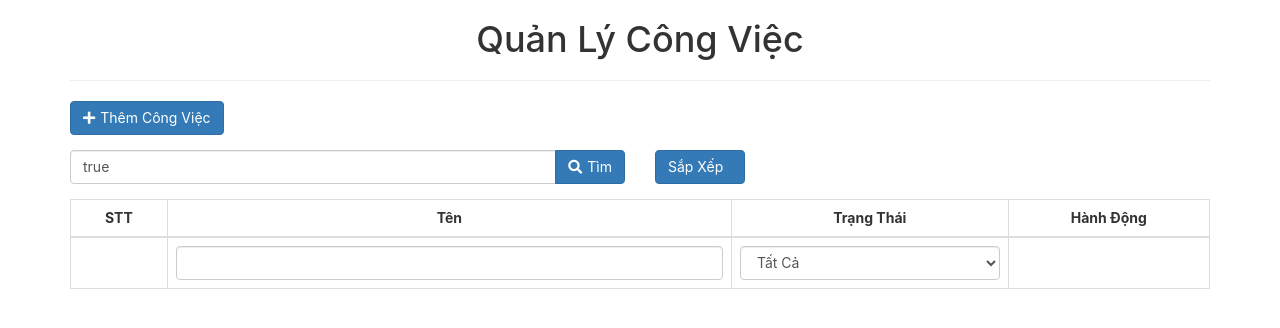
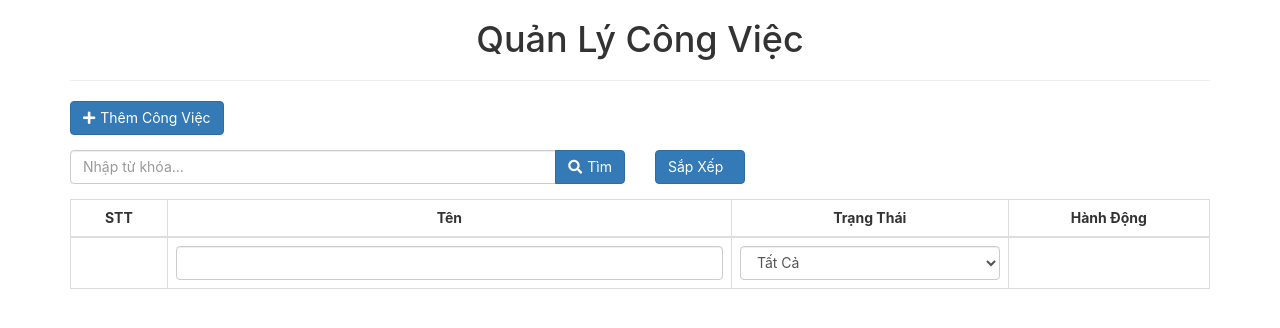
Before and after one commit to tquoctuan97/todo-app-reacjs, a React (Create React App) app: page / in a window 1280 px wide. Shown: the top 328 px of the page. Built offline with nearby package versions, Linux system fonts and the light colour scheme; some icons are missing.

Commit message:
Chức Năng Tìm Kiếm

```diff
--- a/src/App.js
+++ b/src/App.js
@@ -14,7 +14,8 @@
       filter: {
         name: '',
         status: -1
-      }
+      },
+      keyword: ''
     };
   }
 
@@ -140,8 +141,14 @@
     })
   }
 
+  onSearch = (keyword) => {
+    this.setState({
+      keyword: keyword
+    })
+  }
+
   render() {
-    var { tasks, isDisplayForm, taskEditing, filter} = this.state; // var tasks = this.state.tasks;
+    var { tasks, isDisplayForm, taskEditing, filter, keyword} = this.state; // var tasks = this.state.tasks;
     if(filter){
       if(filter.name){
         tasks = tasks.filter((task) => {
@@ -150,7 +157,6 @@
       }
       tasks = tasks.filter((task) => {
         if(filter.status === -1){
-          console.log(task);
           return task;
         }
         else{
@@ -158,11 +164,17 @@
         }
       });
     }
-    var elemTaskForm = isDisplayForm ? <TaskFrom
-                                          onCloseForm={this.onCloseForm}
-                                          onSubmit={this.onSubmit}
-                                          task={taskEditing}
-                                        /> : '';
+    if(keyword){
+      tasks = tasks.filter((task) => {
+        return task.name.toLowerCase().indexOf(keyword) !== -1;
+      });
+    }
+    var elemTaskForm = isDisplayForm
+      ? <TaskFrom
+        onCloseForm={this.onCloseForm}
+        onSubmit={this.onSubmit}
+        task={taskEditing}
+      /> : '';
     return (
       <div className="container">
         <div className="text-center">
@@ -185,7 +197,7 @@
             </button>
             {/* Search - Sort */}
             <div className="row mt-15">
-              <Control />
+              <Control onSearch={this.onSearch}/>
             </div>
             <div className="row mt-15">
               {/* List */}
--- a/src/components/Control.js
+++ b/src/components/Control.js
@@ -6,7 +6,7 @@
   render() {
     return (
       <React.Fragment>
-        <Search />
+        <Search onSearch={this.props.onSearch}/>
         <Sort />
       </React.Fragment>
     );
--- a/src/components/Search.js
+++ b/src/components/Search.js
@@ -1,19 +1,45 @@
 import React, { Component } from 'react';
 
 class Search extends Component {
+  constructor(props) {
+    super(props);
+    this.state = {
+      keyword: ''
+    };
+  }
+
+  onChange = (event) => {
+    var target = event.target;
+    var name = target.name;
+    var value = target.value;
+    this.setState({
+      [name]: value
+    });
+  }
+
+  onSearch = () => {
+    this.props.onSearch(this.state.keyword);
+  }
+
   render() {
+    var { keyword } = this.state;
     return (
       <div className="col-xs-6 col-sm-6 col-md-6 col-lg-6">
         <div className="input-group">
           <input
             type="text"
             name="keyword"
-            defaultValue
             className="form-control"
             placeholder="Nhập từ khóa..."
+            value={keyword}
+            onChange={this.onChange}
           />
           <span className="input-group-btn">
-            <button className="btn btn-primary" type="button">
+            <button
+              className="btn btn-primary"
+              type="button"
+              onClick={this.onSearch}
+            >
               <span className="fa fa-search mr-5" />
               Tìm
             </button>
```
